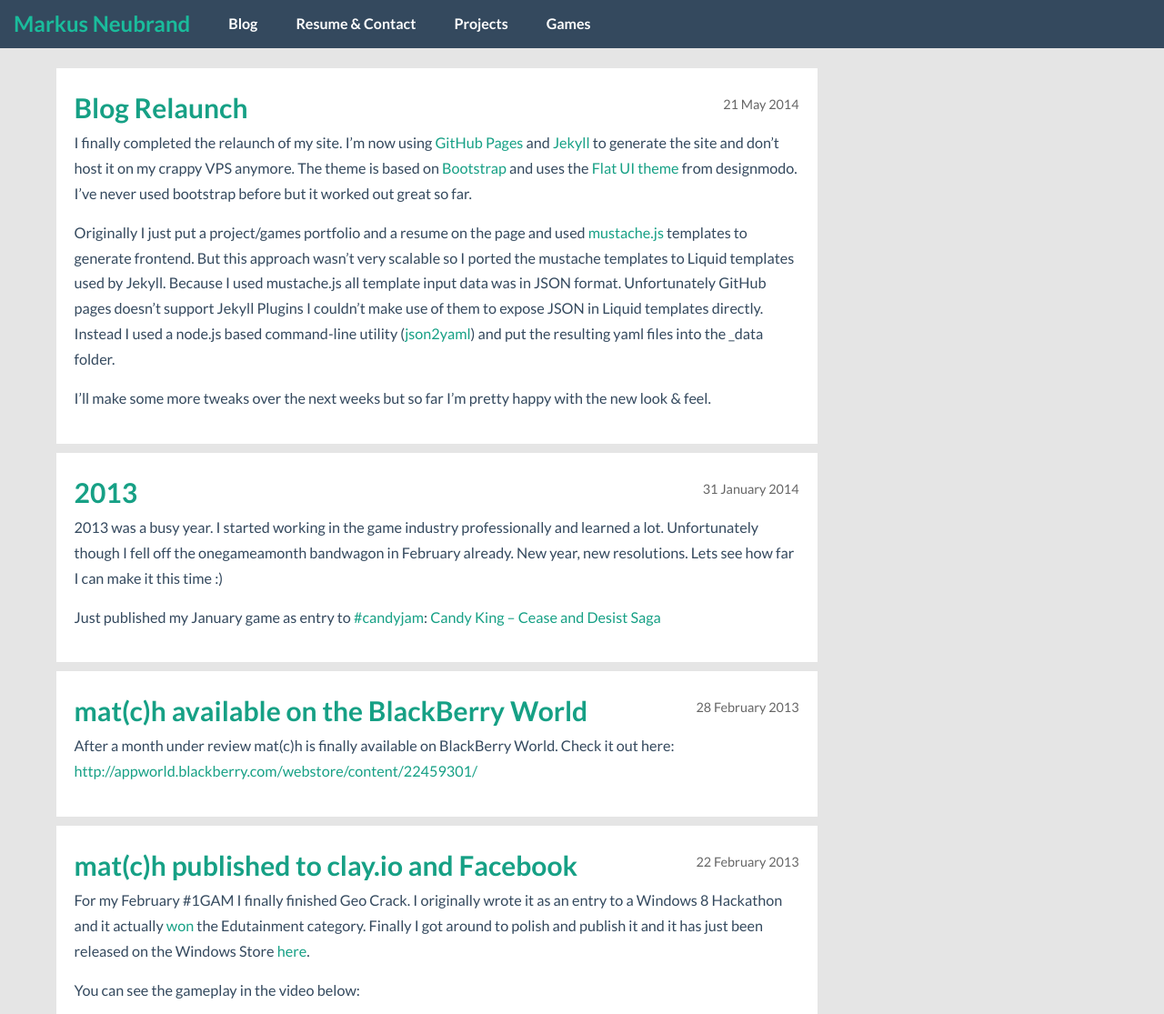
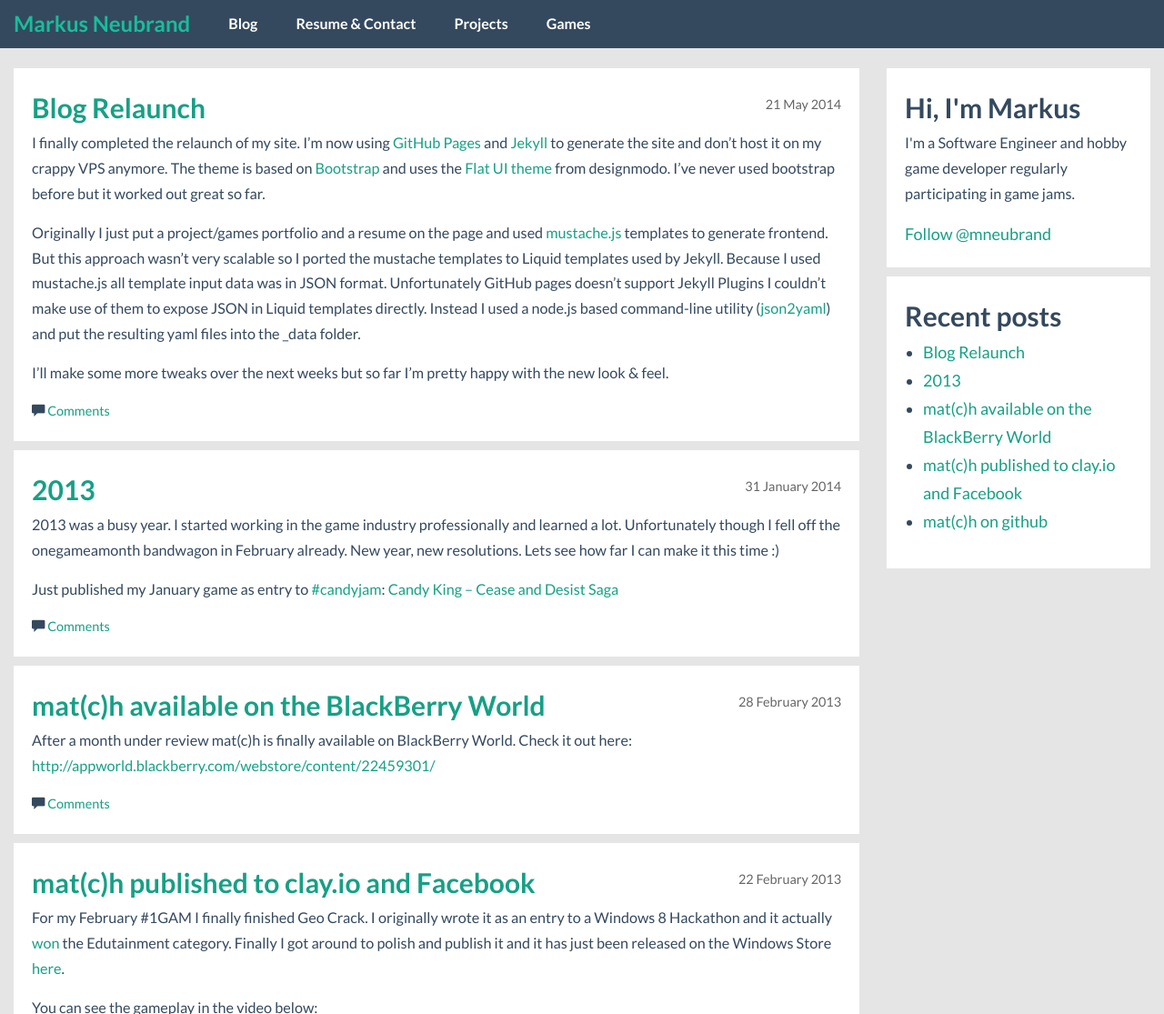
Before and after one commit to mneubrand/mneubrand.github.io, a Jekyll site: the page built from index.html, in a window 1280 px wide and 1400 px high, cut to the strip 0-1115 px from the top of the window. Shown: the whole strip at 91% size. Built offline with Jekyll 4.4.1, drawn with Linux system fonts in a browser that asks for light colours; nearby versions of some CDN libraries; Markdown is read by kramdown in place of the engine named in the settings; the list of posts is cut into pages by our own code; comment, search, counter and statistics services are not loaded; some of the changed text lies outside the part shown.

Commit message:
Added bio/recent section in blog and disqus

```diff
--- a/css/main.css
+++ b/css/main.css
@@ -76,10 +76,37 @@ h3 {
  ****************************/
 
 .post {
-    width: 90%;
     margin: 10px auto;
     padding: 20px;
     background-color: #ffffff;
+}
+
+.bio {
+    margin: 10px auto;
+    padding: 20px;
+    background-color: #ffffff;
+}
+
+.bio p {
+    font-size: 0.9em;
+}
+
+.recent {
+    margin: 10px auto;
+    padding: 20px;
+    background-color: #ffffff;
+}
+
+.recent ul {
+    padding-left: 20px;
+}
+
+.more {
+    font-size: 0.8em;
+}
+
+.comments {
+    margin-top: 40px;
 }
 
 .post-meta {
--- a/index.html
+++ b/index.html
@@ -4,7 +4,20 @@ title: Blog
 ---
 <div class="row">
     <div class="col-md-3 col-md-push-9">
-
+        <div class="bio">
+            <h3>Hi, I'm Markus</h3>
+            <p>I'm a Software Engineer and hobby game developer regularly participating in game jams.</p>
+            <a href="https://twitter.com/mneubrand" class="twitter-follow-button" data-show-count="false" data-lang="en" data-size="large">Follow @mneubrand</a>
+            <script>!function(d,s,id){var js,fjs=d.getElementsByTagName(s)[0];if(!d.getElementById(id)){js=d.createElement(s);js.id=id;js.src="//platform.twitter.com/widgets.js";fjs.parentNode.insertBefore(js,fjs);}}(document,"script","twitter-wjs");</script>
+        </div>
+        <div class="recent">
+            <h3>Recent posts</h3>
+            <ul>
+                {% for post in site.posts offset: 0 limit: 5 %}
+                    <li><a href="{{ post.url }}">{{ post.title }}</a></li>
+                {% endfor %}
+            </ul>
+        </div>
     </div>
 
     <div class="col-md-9 col-md-pull-3">
@@ -16,6 +29,9 @@ title: Blog
             </header>
             <section class="post-content">
                 {{ post.content }}
+            </section>
+            <section class="more">
+                <span class="glyphicon glyphicon-comment"></span> <a href="{{ post.url }}#disqus_thread" data-disqus-identifier="{{ post.url }}">Comments</a>
             </section>
         </article>
         {% endfor %}
@@ -38,3 +54,16 @@ title: Blog
     <span class="next">Next</span>
     {% endif %}
 </div>
+
+<script type="text/javascript">
+    var disqus_shortname = 'mneubrand'; // required: replace example with your forum shortname
+    var disqus_identifier = '{{ post.url }}';
+
+    /* * * DON'T EDIT BELOW THIS LINE * * */
+    (function () {
+        var s = document.createElement('script'); s.async = true;
+        s.type = 'text/javascript';
+        s.src = 'http://' + disqus_shortname + '.disqus.com/count.js';
+        (document.getElementsByTagName('HEAD')[0] || document.getElementsByTagName('BODY')[0]).appendChild(s);
+    }());
+</script>
```
Also changed, not shown: _layouts/post.html (+19 -1 lines).
